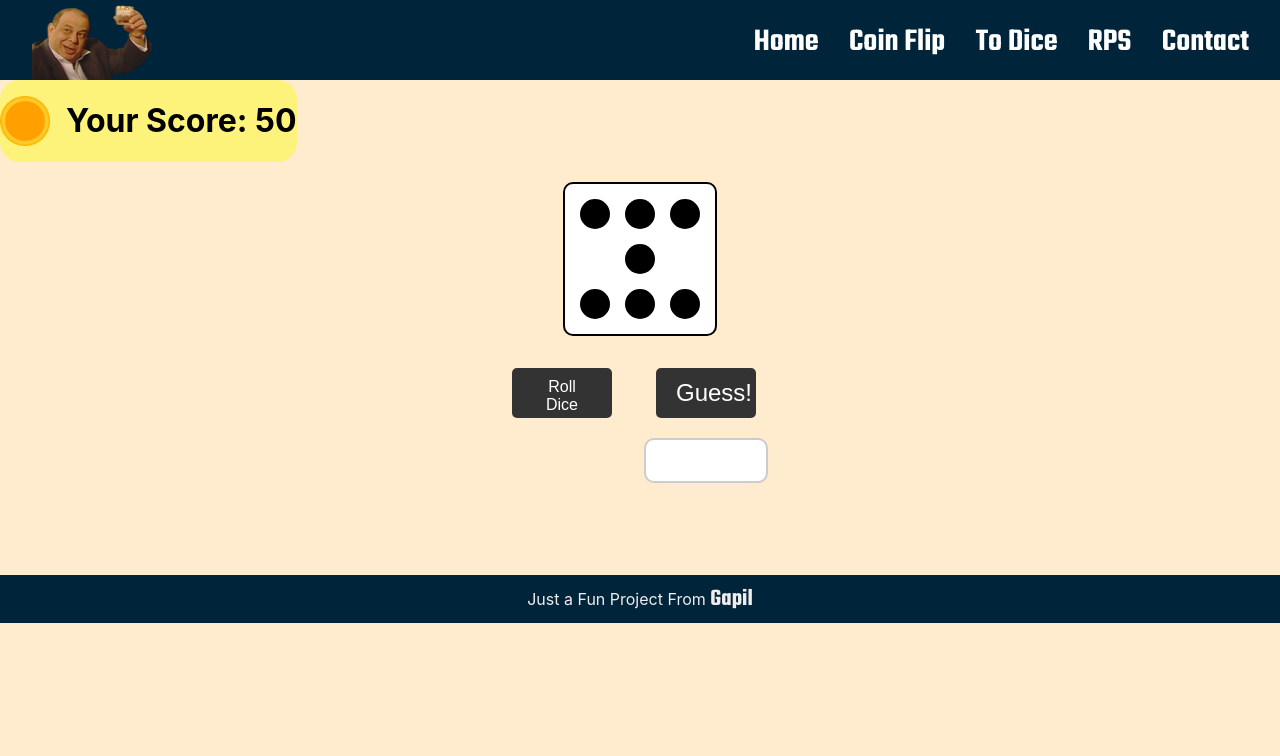
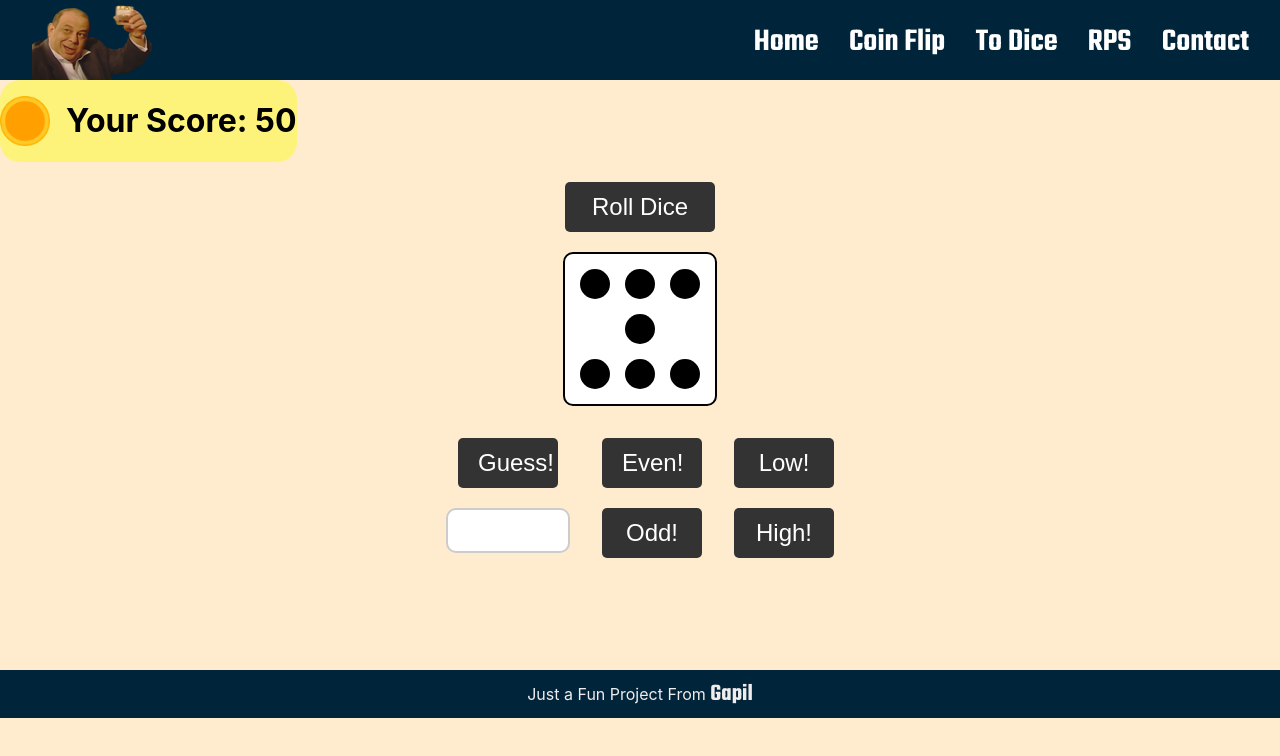
Before and after one commit to afurgapil/tombalaci-Mehmet, a React (Create React App) app: page /todice in a window 1280 px wide. Shown: the top 756 px of the page. Built offline with nearby package versions, Linux system fonts and the light colour scheme; a web font is replaced by a local one; what alertifyjs would draw is missing.

Commit message:
added new bets for dice game

```diff
--- a/src/comps/ToDice/ToDice.js
+++ b/src/comps/ToDice/ToDice.js
@@ -49,6 +49,7 @@ export default function ToDice() {
       showDot(6);
       showDot(7);
     }
+    alertify.warning(`The number is  ${randomNumber}`);
   }
 
   function showDot(index) {
@@ -93,7 +94,7 @@ export default function ToDice() {
 
     if (randomNumberr === userGuess) {
       alertify.success("Congrats! +50");
-      setScore(score + 20);
+      setScore(score + 50);
       localStorage.setItem("score", score + 50);
     } else {
       alertify.error(`Ups! Unlucky, the number was  ${randomNumberr}. -10`);
@@ -101,6 +102,183 @@ export default function ToDice() {
       localStorage.setItem("score", score - 10);
     }
   }
+  function isEven() {
+    let randomNumberr = Math.floor(Math.random() * 6) + 1;
+    setDiceNumber(randomNumberr);
+    let dots = document.querySelectorAll(".dot");
+    dots.forEach((dot) => (dot.style.display = "none"));
+    if (randomNumberr === 1) {
+      showDot(5);
+    } else if (randomNumberr === 2) {
+      showDot(2);
+      showDot(3);
+    } else if (randomNumberr === 3) {
+      showDot(2);
+      showDot(3);
+      showDot(5);
+    } else if (randomNumberr === 4) {
+      showDot(1);
+      showDot(2);
+      showDot(3);
+      showDot(4);
+    } else if (randomNumberr === 5) {
+      showDot(1);
+      showDot(2);
+      showDot(3);
+      showDot(4);
+      showDot(5);
+    } else if (randomNumberr === 6) {
+      showDot(1);
+      showDot(2);
+      showDot(3);
+      showDot(4);
+      showDot(6);
+      showDot(7);
+    } //
+
+    if (randomNumberr === 2 || randomNumberr === 4 || randomNumberr === 6) {
+      alertify.success("Congrats! +10");
+      setScore(score + 10);
+      localStorage.setItem("score", score + 10);
+    } else {
+      alertify.error(`Ups! Unlucky, the number was  ${randomNumberr}. -10`);
+      setScore(score - 10);
+      localStorage.setItem("score", score - 10);
+    }
+  }
+  function isOdd() {
+    let randomNumberr = Math.floor(Math.random() * 6) + 1;
+    setDiceNumber(randomNumberr);
+    let dots = document.querySelectorAll(".dot");
+    dots.forEach((dot) => (dot.style.display = "none"));
+    if (randomNumberr === 1) {
+      showDot(5);
+    } else if (randomNumberr === 2) {
+      showDot(2);
+      showDot(3);
+    } else if (randomNumberr === 3) {
+      showDot(2);
+      showDot(3);
+      showDot(5);
+    } else if (randomNumberr === 4) {
+      showDot(1);
+      showDot(2);
+      showDot(3);
+      showDot(4);
+    } else if (randomNumberr === 5) {
+      showDot(1);
+      showDot(2);
+      showDot(3);
+      showDot(4);
+      showDot(5);
+    } else if (randomNumberr === 6) {
+      showDot(1);
+      showDot(2);
+      showDot(3);
+      showDot(4);
+      showDot(6);
+      showDot(7);
+    } //
+
+    if (randomNumberr === 1 || randomNumberr === 3 || randomNumberr === 5) {
+      alertify.success("Congrats! +10");
+      setScore(score + 10);
+      localStorage.setItem("score", score + 10);
+    } else {
+      alertify.error(`Ups! Unlucky, the number was  ${randomNumberr}. -10`);
+      setScore(score - 10);
+      localStorage.setItem("score", score - 10);
+    }
+  }
+  function isLow() {
+    let randomNumberr = Math.floor(Math.random() * 6) + 1;
+    setDiceNumber(randomNumberr);
+    let dots = document.querySelectorAll(".dot");
+    dots.forEach((dot) => (dot.style.display = "none"));
+    if (randomNumberr === 1) {
+      showDot(5);
+    } else if (randomNumberr === 2) {
+      showDot(2);
+      showDot(3);
+    } else if (randomNumberr === 3) {
+      showDot(2);
+      showDot(3);
+      showDot(5);
+    } else if (randomNumberr === 4) {
+      showDot(1);
+      showDot(2);
+      showDot(3);
+      showDot(4);
+    } else if (randomNumberr === 5) {
+      showDot(1);
+      showDot(2);
+      showDot(3);
+      showDot(4);
+      showDot(5);
+    } else if (randomNumberr === 6) {
+      showDot(1);
+      showDot(2);
+      showDot(3);
+      showDot(4);
+      showDot(6);
+      showDot(7);
+    } //
+
+    if (randomNumberr === 1 || randomNumberr === 2 || randomNumberr === 3) {
+      alertify.success("Congrats! +10");
+      setScore(score + 10);
+      localStorage.setItem("score", score + 10);
+    } else {
+      alertify.error(`Ups! Unlucky, the number was  ${randomNumberr}. -10`);
+      setScore(score - 10);
+      localStorage.setItem("score", score - 10);
+    }
+  }
+  function isHigh() {
+    let randomNumberr = Math.floor(Math.random() * 6) + 1;
+    setDiceNumber(randomNumberr);
+    let dots = document.querySelectorAll(".dot");
+    dots.forEach((dot) => (dot.style.display = "none"));
+    if (randomNumberr === 1) {
+      showDot(5);
+    } else if (randomNumberr === 2) {
+      showDot(2);
+      showDot(3);
+    } else if (randomNumberr === 3) {
+      showDot(2);
+      showDot(3);
+      showDot(5);
+    } else if (randomNumberr === 4) {
+      showDot(1);
+      showDot(2);
+      showDot(3);
+      showDot(4);
+    } else if (randomNumberr === 5) {
+      showDot(1);
+      showDot(2);
+      showDot(3);
+      showDot(4);
+      showDot(5);
+    } else if (randomNumberr === 6) {
+      showDot(1);
+      showDot(2);
+      showDot(3);
+      showDot(4);
+      showDot(6);
+      showDot(7);
+    } //
+
+    if (randomNumberr === 4 || randomNumberr === 5 || randomNumberr === 6) {
+      alertify.success("Congrats! +10");
+      setScore(score + 10);
+      localStorage.setItem("score", score + 10);
+    } else {
+      alertify.error(`Ups! Unlucky, the number was  ${randomNumberr}. -10`);
+      setScore(score - 10);
+      localStorage.setItem("score", score - 10);
+    }
+  }
+
   function handleKeyPress(event) {
     if (event.key === "Enter") {
       guessNumber();
@@ -123,6 +301,9 @@ export default function ToDice() {
         <h1>Your Score: {score}</h1>
       </div>
       <div className="dice-container">
+        <button className="enjoy" onClick={rollDice}>
+          Roll Dice
+        </button>
         <div className="dice">
           <div className="dot"></div>
           <div className="dot"></div>
@@ -133,10 +314,6 @@ export default function ToDice() {
           <div className="dot"></div>
         </div>
         <div className="buttons">
-          <button className="enjoy" onClick={rollDice}>
-            Roll Dice
-          </button>
-
           <div className="guess">
             <button
               onClick={() => {
@@ -147,6 +324,38 @@ export default function ToDice() {
             </button>
             <input type="number" id="guessInput" onKeyPress={handleKeyPress} />
           </div>
+          <div className="oddeven">
+            <button
+              onClick={() => {
+                isEven();
+              }}
+            >
+              Even!
+            </button>
+            <button
+              onClick={() => {
+                isOdd();
+              }}
+            >
+              Odd!
+            </button>
+          </div>
+          <div className="lowhigh">
+            <button
+              onClick={() => {
+                isLow();
+              }}
+            >
+              Low!
+            </button>
+            <button
+              onClick={() => {
+                isHigh();
+              }}
+            >
+              High!
+            </button>
+          </div>
         </div>
       </div>
     </div>
--- a/src/comps/ToDice/todice.scss
+++ b/src/comps/ToDice/todice.scss
@@ -20,6 +20,21 @@
   justify-content: center;
   align-items: center;
   margin-bottom: 4.5rem;
+  .enjoy {
+    font-size: 1rem;
+    width: 150px;
+    height: 50px;
+    background-color: #333;
+    color: white;
+    font-size: 1.5rem;
+    padding: 10px 20px;
+    border: none;
+    border-radius: 5px;
+    margin-bottom: 20px;
+    cursor: pointer;
+    outline: none;
+    left: 0px;
+  }
   .dice {
     width: 150px;
     height: 150px;
@@ -90,11 +105,24 @@
       outline: none;
       left: 0px;
     }
-    .enjoy {
-      font-size: 1rem;
-    }
+
     .guess {
       margin-left: 2rem;
+      margin-right: 2rem;
+      display: flex;
+      flex-direction: column;
+      justify-content: center;
+      align-items: center;
+    }
+    .oddeven {
+      display: flex;
+      flex-direction: column;
+      justify-content: center;
+      align-items: center;
+    }
+    .lowhigh {
+      margin-left: 2rem;
+      margin-right: 2rem;
       display: flex;
       flex-direction: column;
       justify-content: center;
```
